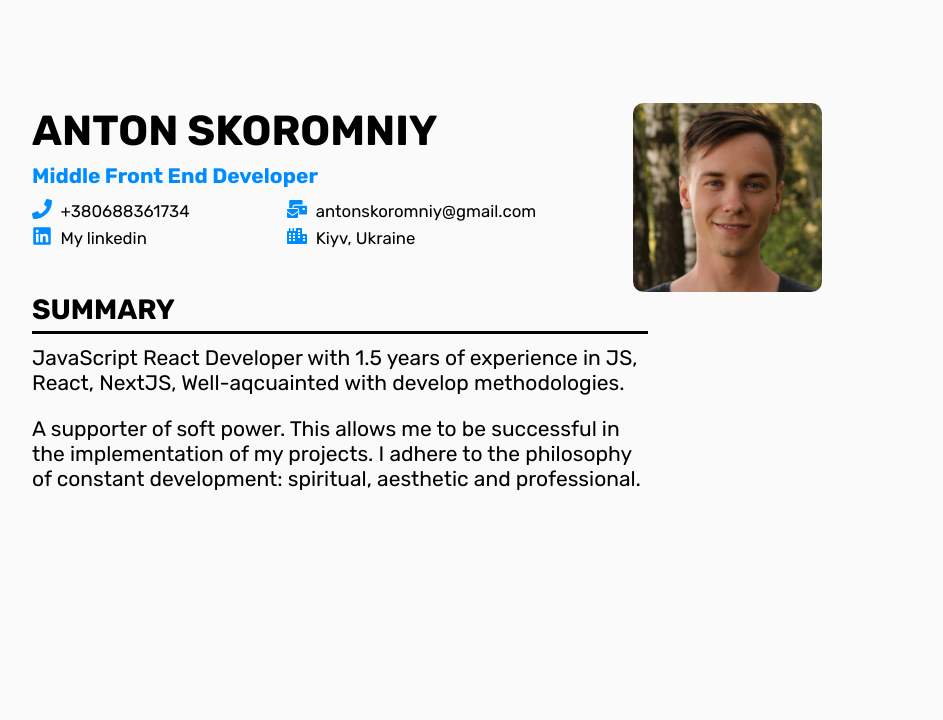
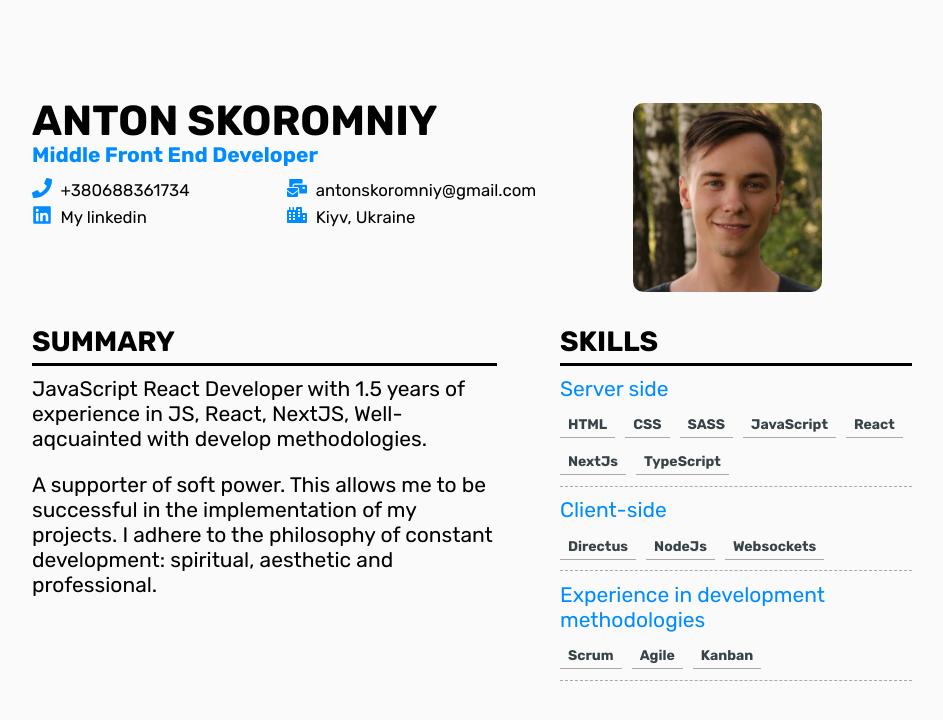
Before and after one commit to antonskr/anton.skoromniy.cv, a React (Create React App) app: page / in a window 1280 px wide. Shown: the top 720 px of the page, without its empty margins (168-1111 px from the left). Built offline with nearby package versions, Linux system fonts and the light colour scheme.

Commit message:
Added Skill block & variables updated & root

```diff
--- a/src/App.tsx
+++ b/src/App.tsx
@@ -1,17 +1,15 @@
 import React from 'react';
 import './App.scss';
 
-
 import Layout from './Layout/Layout';
 import BasicInfo from "./Components/BasicInfo/BasicInfo";
-import Summary from "./Components/Summary/Summary";
+import Column from "./Column/Column";
 
 function App() {
-
   return (
     <Layout>
         <BasicInfo />
-        <Summary />
+        <Column />
     </Layout>
   );
 }
--- /dev/null
+++ b/src/Column/Column.module.scss
@@ -0,0 +1,7 @@
+.column {
+  display: grid;
+  grid-auto-columns: 1fr 40%;
+  grid-auto-flow: column;
+  gap: 3em;
+  margin-top: 1.5em;
+}
--- /dev/null
+++ b/src/Column/Column.tsx
@@ -0,0 +1,19 @@
+import styles from './Column.module.scss';
+import Summary from "../Components/Summary/Summary";
+import Skills from "../Components/Skills/Skills";
+
+
+const Column = (): JSX.Element => {
+    return (
+        <div className={styles.column}>
+            <div>
+                <Summary/>
+            </div>
+            <div>
+                <Skills/>
+            </div>
+        </div>
+    )
+}
+
+export default Column;
--- a/src/Components/BasicInfo/BasicInfo.tsx
+++ b/src/Components/BasicInfo/BasicInfo.tsx
@@ -2,10 +2,11 @@ import React from "react";
 import styles from './Basickinfo.module.scss';
 import Contacts from "../Contacts/Contacts";
 import MyPhoto from "../Ui/MyPhoto/MyPhoto";
+import cn from 'classnames'
 
 const BasicInfo = ():JSX.Element => {
     return (
-        <div className={`wrapper ${styles.basicInfo}`}>
+        <div className={cn(styles.basicInfo, 'wrapper')}>
             <div className={styles.basic}>
                 <h1 className={styles.fullName}>
                     Anton skoromniy
--- /dev/null
+++ b/src/Components/Skills/Skills.module.scss
@@ -0,0 +1,30 @@
+@import "../../variables";
+.skills {
+
+}
+
+.skillsCard {
+  padding: 0.5em 0;
+  border-bottom: 1px dashed #a9a9a9;
+
+  &__category {
+    line-height: var(--text-lh);
+    color: $blue-color;
+    margin-bottom: 0.5em;
+
+  }
+
+  &__skills {
+    display: flex;
+    flex-wrap: wrap;
+    gap: 10px;
+
+    & p {
+      font-size: var(--text-size-small);
+      font-weight: 700;
+      color: $lightened-black-color;
+      border-bottom: 1px solid #a9a9a9;
+      padding: 5px 8px;
+    }
+  }
+}
--- /dev/null
+++ b/src/Components/Skills/Skills.tsx
@@ -0,0 +1,49 @@
+import styles from './Skills.module.scss';
+import TitleWithLine from "../Ui/TitleWithLine/TitleWithline";
+
+interface ISkillsCard {
+    category: string,
+    skills: string[]
+}
+
+
+const SkillCard = ({ category, skills }: ISkillsCard) => {
+    return (
+        <div className={styles.skillsCard}>
+            <div className={styles.skillsCard__category}>
+                { category }
+            </div>
+            <div className={styles.skillsCard__skills}>
+                {
+                    skills.map(_el => {
+                        return (
+                            <p>{_el}</p>
+                        )
+                    })
+                }
+            </div>
+        </div>
+    )
+}
+
+const Skills = ():JSX.Element => {
+    return (
+        <div className={styles.skills}>
+            <TitleWithLine title='Skills'/>
+            <SkillCard
+                category={'Server side'}
+                skills={['HTML', 'CSS','SASS', 'JavaScript', 'React', 'NextJs', 'TypeScript']}
+            />
+            <SkillCard
+                category={'Client-side'}
+                skills={['Directus', 'NodeJs', 'Websockets']}
+            />
+            <SkillCard
+                category={'Experience in development methodologies'}
+                skills={['Scrum', 'Agile', 'Kanban']}
+            />
+        </div>
+    )
+}
+
+export default Skills
--- a/src/Components/Summary/Summary.module.scss
+++ b/src/Components/Summary/Summary.module.scss
@@ -1,6 +1,4 @@
 .summary {
-  width: 70%;
-
   & .description {
     padding-top: 0.5em;
 
--- a/src/Layout/Layout.tsx
+++ b/src/Layout/Layout.tsx
@@ -4,7 +4,7 @@ interface LayoutProps {
     children: ReactNode
 }
 
-const Layout = ({children}: LayoutProps) => {
+const Layout = ({children}: LayoutProps):JSX.Element => {
     return (
         <div className={'container'}>
             { children }
--- a/src/index.scss
+++ b/src/index.scss
@@ -1,10 +1,26 @@
 @import "variables";
 
 :root {
+  // ----- indents -----
   --vh: 1vh;
   --content-vertical-paddings: 100px;
   --content-horizontal-paddings: 60px;
   --content-max-width: 1000px;
+
+  // ----- font-sizes --------
+  --text-big-size: 2em;
+  --text-size: 1em;
+  --text-size-small-lg: 0.7142em;
+  --text-size-small: 0.6666em;
+  --text-size-mini: 0.6190em;
+
+
+  // ------ line-height ------
+  --text-big-size-lh: 1;
+  --text-lh: 1.19;
+  --text-size-small-lg-lh: 1.2666;
+  --text-size-small-lh: 1.21;
+  --text-size-mini-lh: 1.2307;
 }
 
 body {
@@ -15,6 +31,7 @@ body {
   -webkit-font-smoothing: antialiased;
   -moz-osx-font-smoothing: grayscale;
 }
+
 a {
   text-decoration: none;
   color: #000;
@@ -33,8 +50,8 @@ code {
 h1 {
   font-family: 'Rubik', sans-serif;
   font-weight: 700;
-  font-size: 2em;
-  line-height: 1.5em;
+  font-size: var(--text-big-size);
+  line-height: var(--text-big-size-lh);
 }
 
 h2 {
@@ -43,9 +60,6 @@ h2 {
   font-size: 1.333333em;
   line-height: 1.5em;
 }
-
-
-
 
 .blue {
   color: var(--color-blue);
--- a/src/variables.scss
+++ b/src/variables.scss
@@ -1,3 +1,6 @@
 :root {
   --color-blue: #008CFF;
 }
+// ----------- colors ----------------
+$blue-color: #008cff;
+$lightened-black-color: #384347;
```
Also changed, not shown: 1 other file (tests, documents, lock files or other folders).
